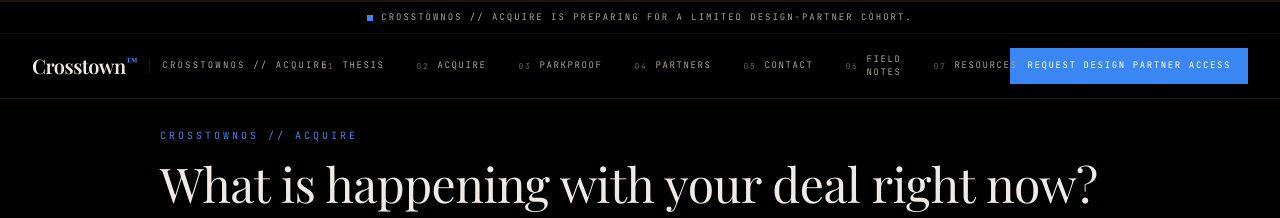
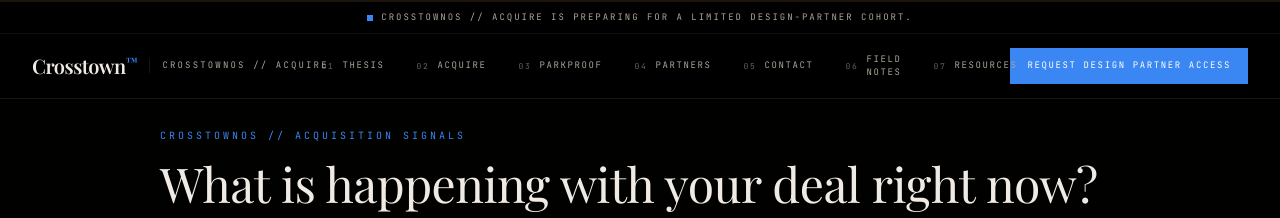
Before and after one commit to CrosstownOS/main, a Next.js app: page /resources in a window 1280 px wide. Shown: the top 218 px of the page. Built offline with nearby package versions, Linux system fonts and the light colour scheme; a web font is replaced by a local one.

Commit message:
Resources: eyebrow reads CrosstownOS // Acquisition Signals

```diff
--- a/app/resources/page.tsx
+++ b/app/resources/page.tsx
@@ -196,7 +196,7 @@ export default async function ResourcesPage({
       <Navigation />
       <main className="relative min-h-screen w-full bg-background text-foreground">
         <div className="mx-auto w-full max-w-5xl px-4 pb-24 pt-28 sm:px-6 sm:pt-32 lg:px-8">
-          <p className="mono-label mb-4">CrosstownOS // Acquire</p>
+          <p className="mono-label mb-4">CrosstownOS // Acquisition Signals</p>
           <h1 className="serif-display text-4xl tracking-tight sm:text-5xl">
             What is happening with your deal right now?
           </h1>
```
